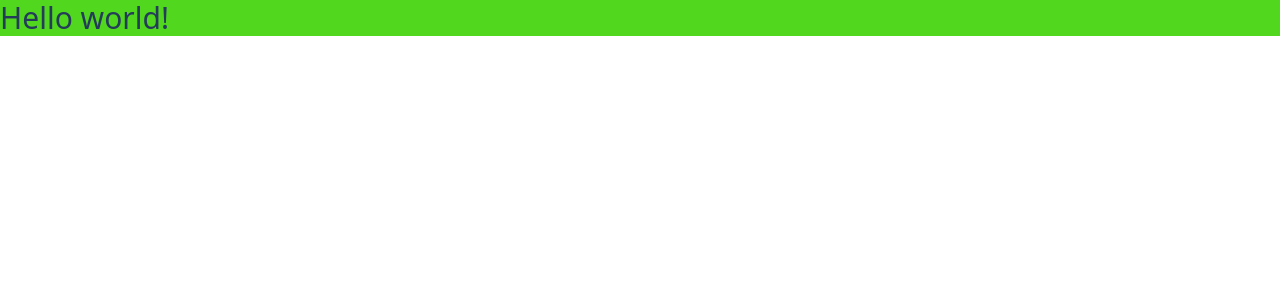
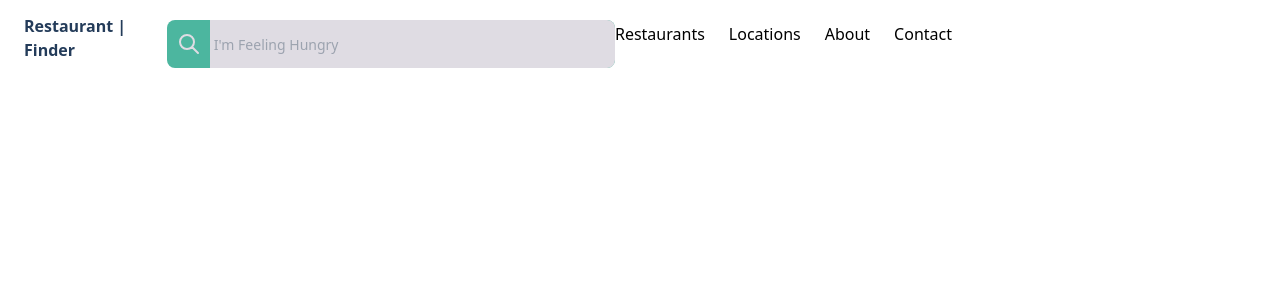
Before and after one commit to damianfearon/restaurant_finder, a React (Create React App) app: page / in a window 1280 px wide. Shown: the top 300 px of the page. Built offline with nearby package versions, Linux system fonts and the light colour scheme.

Commit message:
added header component with navbar, nav-items & search bar

```diff
--- a/src/components/header.jsx
+++ b/src/components/header.jsx
@@ -2,8 +2,46 @@ import React from 'react'
 
 export default function Header() {
   return (
-    <div className='bg-[#50d71e]'>
-        <h1 className="text-3xl text-bold text-regal-blue">Hello world!</h1>
+    <div className='w-full bg-white'>
+      {/* Navbar */}
+      <nav className="container  px-6">
+        {/* Flex Container */}
+        <div className='flex items-center justify-between'>
+          {/* Logo */}
+          <div className="pt-2">
+            <h2 className='font-bold text-regal-blue'>Restaurant | Finder</h2>
+          </div>
+
+{/* Search Bar */}
+<div class='max-w-md mx-auto w-full mt-5'>
+    <div class="relative flex items-center w-full h-12 rounded-lg focus-within:shadow-lg bg-mint overflow-hidden">
+        <div class="grid place-items-center h-full w-12 text-clean">
+            <svg xmlns="http://www.w3.org/2000/svg" class="h-6 w-6" fill="none" viewBox="0 0 24 24" stroke="currentColor">
+            <path stroke-linecap="round" stroke-linejoin="round" stroke-width="2" d="M21 21l-6-6m2-5a7 7 0 11-14 0 7 7 0 0114 0z" />
+            </svg>
+        </div>
+
+        <input
+        class="peer h-full w-full outline-none text-sm text-regal-blue pr-2 bg-clean "
+        type="text"
+        id="search"
+        placeholder=" I'm Feeling Hungry" />
+    </div>
+</div>
+
+
+          {/* Menu Items */}
+          <div className='space-x-6'>
+            <a href="#" className='hover:text-regal-blue'>Restaurants</a>
+            <a href="#" className='hover:text-regal-blue'>Locations</a>
+            <a href="#" className='hover:text-regal-blue'>About</a>
+            <a href="#" className='hover:text-regal-blue'>Contact</a>
+          </div>
+
+
+
+</div>
+      </nav>
     </div>
   )
 }
--- a/tailwind.config.js
+++ b/tailwind.config.js
@@ -2,9 +2,22 @@
 module.exports = {
   content: ['./src/**/*.{js,jsx,ts,tsx}'],
   theme: {
+    screens: {
+      sm: '480px',
+      md: '768px',
+      lg: '976px',
+      xl: '1440px',
+    },
     extend: {
       colors: {
         'regal-blue': '#243c5a',
+        'dark-grey': '#393939',
+        tan: '#fceed1',
+        blondey: '#c2b490',
+        'Light-Classy-Grey': '#f1f0ee',
+        'Deep-Orange': '#FF5A09',
+        clean: '#DFDCE3',
+        mint: '#4cb69f',
       },
     },
   },
```
